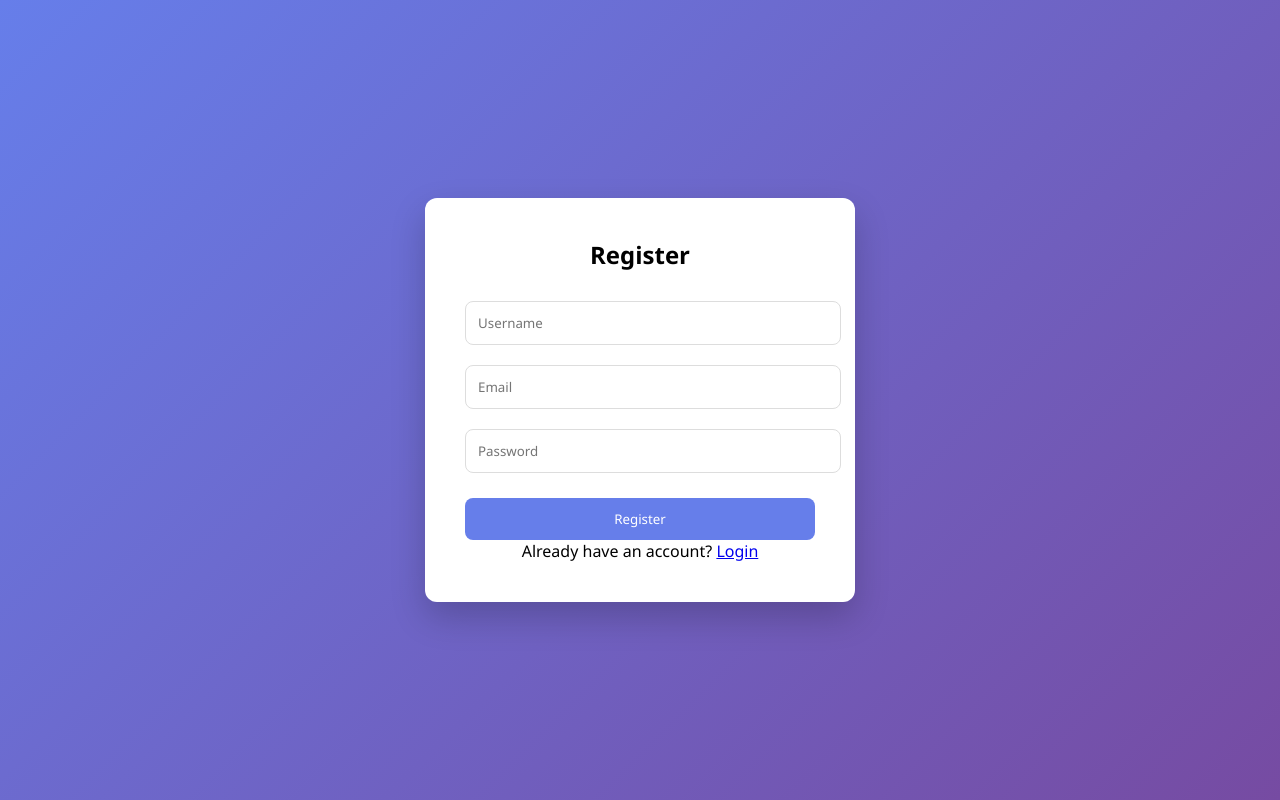
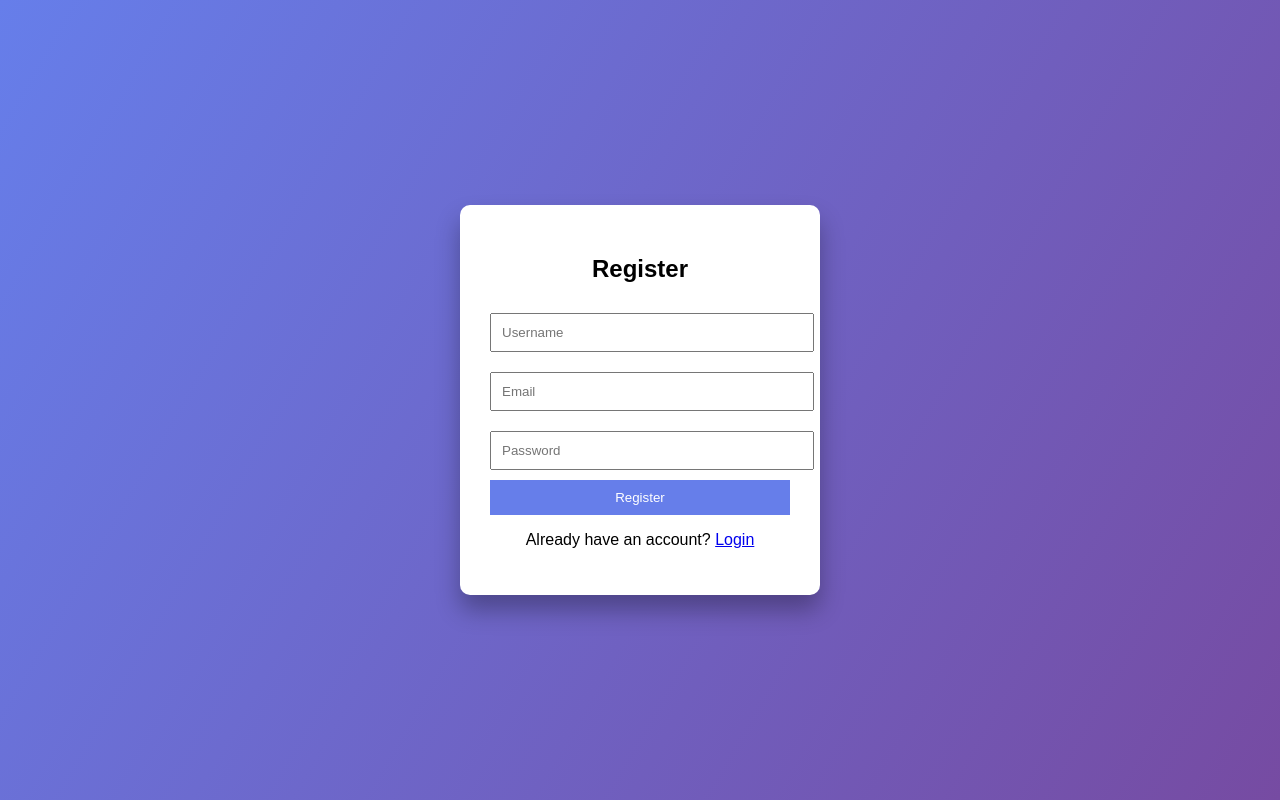
Before and after one commit to Light-zzz/DevOps_2_tier_Project-1, a Flask app: page /register in a window 1280 px wide. Run offline with Flask 3, Linux system fonts and the light colour scheme; some libraries are stand-ins or nearby versions.

Commit message:
Update style.css

```diff
--- a/app/static/style.css
+++ b/app/static/style.css
@@ -1,77 +1,74 @@
-* {
+body {
+    font-family: Arial, sans-serif;
+    background: linear-gradient(120deg, #667eea, #764ba2);
+    height: 100vh;
     margin: 0;
-    padding: 0;
-    font-family: 'Segoe UI', sans-serif;
 }
 
-body {
-    background: linear-gradient(135deg, #667eea, #764ba2);
-    height: 100vh;
+.container {
     display: flex;
     justify-content: center;
     align-items: center;
-}
-
-.container {
-    animation: fadeIn 1.2s ease-in-out;
+    height: 100%;
 }
 
 .card {
     background: white;
-    padding: 40px;
-    width: 350px;
-    border-radius: 12px;
-    box-shadow: 0 15px 35px rgba(0,0,0,0.2);
+    padding: 30px;
+    width: 300px;
+    border-radius: 10px;
+    box-shadow: 0 15px 25px rgba(0,0,0,0.3);
     text-align: center;
 }
 
-.card h2 {
-    margin-bottom: 20px;
+.card input {
+    width: 100%;
+    padding: 10px;
+    margin: 10px 0;
 }
 
-input {
+.card button {
     width: 100%;
-    padding: 12px;
-    margin: 10px 0;
-    border-radius: 8px;
-    border: 1px solid #ddd;
-    outline: none;
+    padding: 10px;
+    background: #667eea;
+    border: none;
+    color: white;
+    cursor: pointer;
+    transition: transform 0.2s;
 }
 
-input:focus {
-    border-color: #667eea;
-}
-
-button {
-    width: 100%;
-    padding: 12px;
-    margin-top: 15px;
-    background: #667eea;
-    color: white;
-    border: none;
-    border-radius: 8px;
-    cursor: pointer;
-    transition: transform 0.2s, background 0.3s;
-}
-
-button:hover {
-    background: #5a67d8;
+.card button:hover {
     transform: scale(1.05);
 }
 
-#message {
-    margin-top: 15px;
-    color: green;
-    font-weight: bold;
+.fade-in {
+    animation: fadeIn 1s ease-in;
+}
+
+.slide-in {
+    animation: slideIn 1s ease-out;
 }
 
 @keyframes fadeIn {
-    from {
-        opacity: 0;
-        transform: translateY(20px);
-    }
-    to {
-        opacity: 1;
-        transform: translateY(0);
-    }
+    from { opacity: 0; }
+    to { opacity: 1; }
 }
+
+@keyframes slideIn {
+    from { transform: translateY(-50px); opacity: 0; }
+    to { transform: translateY(0); opacity: 1; }
+}
+
+.welcome {
+    text-align: center;
+    color: white;
+    padding-top: 150px;
+}
+
+.btn {
+    background: white;
+    padding: 10px 20px;
+    color: #764ba2;
+    text-decoration: none;
+    border-radius: 5px;
+}
```
